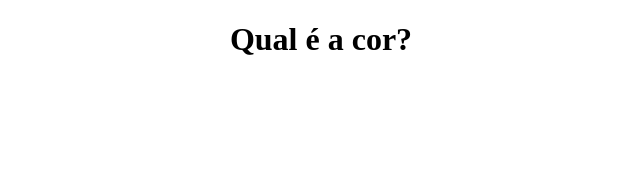
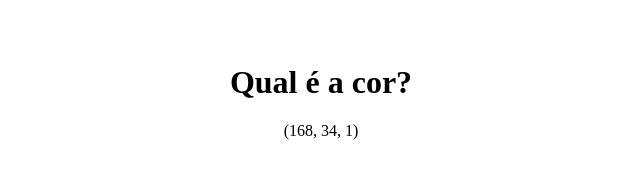
Before and after one commit to ronaferr/project-color-guess, a website: page index.html in a window 1280 px wide. Shown: the whole page, without its empty margins (319-959 px from the left). Drawn offline with Linux system fonts and the light colour scheme.

Commit message:
entrega requisito 2

```diff
--- a/index.html
+++ b/index.html
@@ -13,6 +13,11 @@
             Qual é a cor?
         </h1>
     </header>
+    <section>
+        <p id="rgb-color">
+            (168, 34, 1)
+        </p>
+    </section>
     <script src="script.js"></script>
 </body>
 </html>
--- a/style.css
+++ b/style.css
@@ -1,3 +1,10 @@
+body {
+    margin-top: 5%;
+}
+
 header h1{
     text-align: center;
 }
+section p {
+    text-align: center;
+}
```
